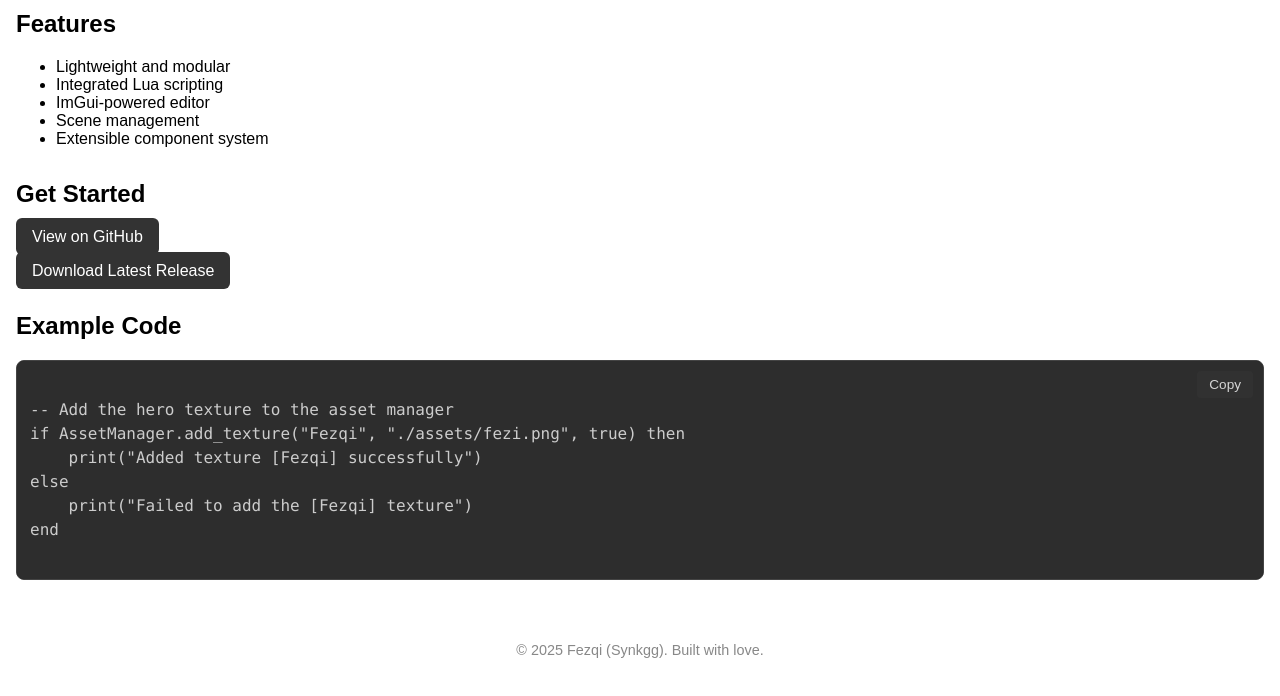
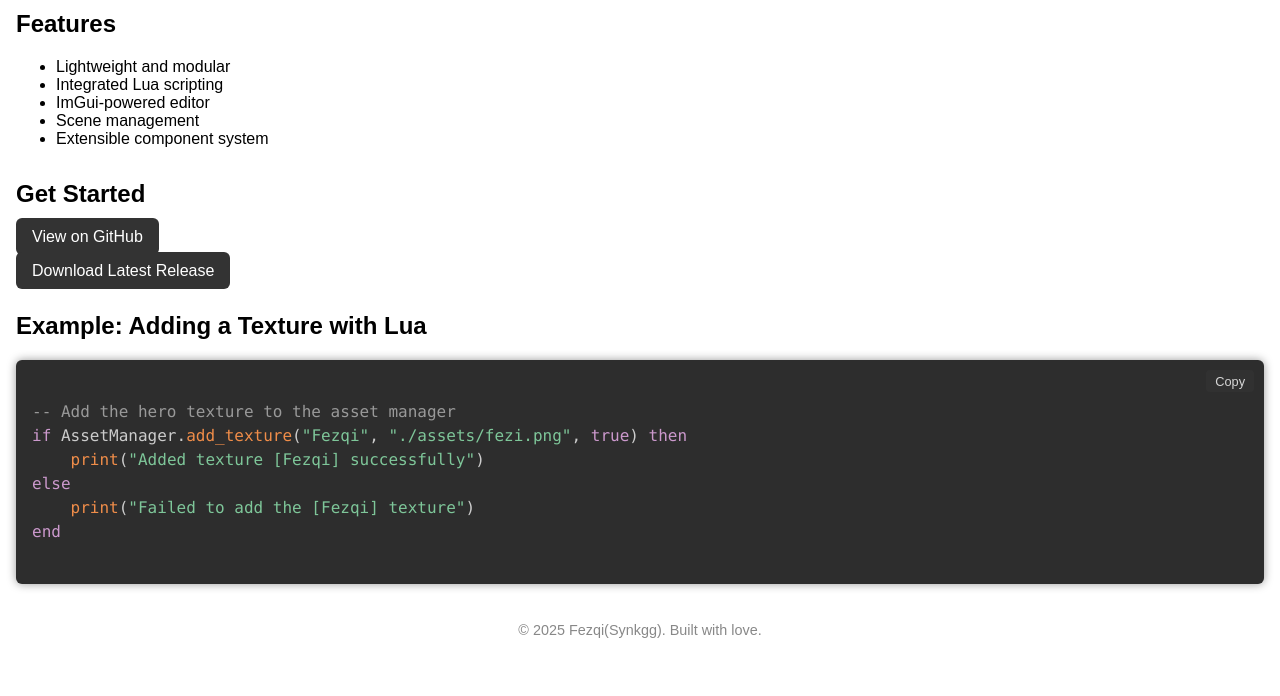
Before and after one commit to Synkgg/Vortek-Engine, a plain HTML site: page docs/index.html in a window 1280 px wide. Shown: the part 128-824 px from the top of the page. Drawn offline with nearby package versions, Linux system fonts and the light colour scheme.

Commit message:
Update index.html

```diff
--- a/docs/index.html
+++ b/docs/index.html
@@ -4,13 +4,50 @@
   <meta charset="UTF-8" />
   <meta name="viewport" content="width=device-width, initial-scale=1.0"/>
   <title>Vortek Engine</title>
-  <link rel="stylesheet" href="https://cdnjs.cloudflare.com/ajax/libs/prism/1.29.0/themes/prism-tomorrow.min.css" />
   <link rel="stylesheet" href="style.css" />
+
+  <!-- Prism.js for syntax highlighting -->
+  <link href="https://cdn.jsdelivr.net/npm/prismjs@1.29.0/themes/prism-tomorrow.min.css" rel="stylesheet" />
+  <script src="https://cdn.jsdelivr.net/npm/prismjs@1.29.0/prism.min.js"></script>
+  <script src="https://cdn.jsdelivr.net/npm/prismjs@1.29.0/components/prism-lua.min.js"></script>
+
+  <style>
+    pre {
+      background-color: #1e1e2e;
+      padding: 1em;
+      border-radius: 6px;
+      overflow-x: auto;
+      font-family: "Fira Code", monospace;
+      box-shadow: 0 0 10px rgba(0,0,0,0.4);
+      position: relative;
+    }
+    code {
+      font-size: 0.95em;
+    }
+    .code-example {
+      margin-top: 2em;
+    }
+    .copy-btn {
+      position: absolute;
+      top: 10px;
+      right: 10px;
+      background-color: #333;
+      color: white;
+      border: none;
+      border-radius: 4px;
+      padding: 0.3em 0.7em;
+      cursor: pointer;
+      font-size: 0.8em;
+    }
+    .copy-btn:active {
+      transform: scale(0.95);
+    }
+  </style>
 </head>
 <body>
   <header>
     <div class="header-left">
-      <img src="https://github.com/user-attachments/assets/2dc9827f-50ad-49c4-9f3b-809f6f3ab325" class="logo" alt="Vortek Engine logo" />
+      <img src="https://github.com/user-attachments/assets/2dc9827f-50ad-49c4-9f3b-809f6f3ab325" class="logo" />
     </div>
     <div class="header-right">
       <label for="theme-selector">Theme:</label>
@@ -39,27 +76,24 @@
     <p><a class="button" href="https://github.com/Synkgg/Vortek-Engine/releases" target="_blank">Download Latest Release</a></p>
   </section>
 
-  <section>
-    <h2>Example Code</h2>
-    <div class="code-block">
-      <pre><code class="language-lua">
+  <!-- Lua Code Example Block -->
+  <section class="code-example">
+    <h2>Example: Adding a Texture with Lua</h2>
+    <pre><button class="copy-btn" onclick="copyCode(this)">Copy</button><code class="language-lua">
 -- Add the hero texture to the asset manager
 if AssetManager.add_texture("Fezqi", "./assets/fezi.png", true) then
     print("Added texture [Fezqi] successfully")
 else
     print("Failed to add the [Fezqi] texture")
 end
-      </code></pre>
-      <button class="copy-btn" onclick="copyCode(this)">Copy</button>
-    </div>
+    </code></pre>
   </section>
 
   <footer>
-    <p>© 2025 Fezqi (Synkgg). Built with love.</p>
+    <p>© 2025 Fezqi(Synkgg). Built with love.</p>
   </footer>
 
   <script>
-    // Theme persistence
     const selector = document.getElementById('theme-selector');
     const savedTheme = localStorage.getItem('theme') || 'light';
     document.documentElement.setAttribute('data-theme', savedTheme);
@@ -71,16 +105,16 @@ end
       localStorage.setItem('theme', selectedTheme);
     });
 
-    // Copy code function
     function copyCode(button) {
-      const codeBlock = button.parentElement.querySelector('code');
-      const text = codeBlock.innerText;
-      navigator.clipboard.writeText(text).then(() => {
+      const code = button.nextElementSibling.innerText;
+      navigator.clipboard.writeText(code).then(() => {
         button.textContent = "Copied!";
         setTimeout(() => button.textContent = "Copy", 1500);
+      }).catch(err => {
+        console.error("Copy failed", err);
+        button.textContent = "Error";
       });
     }
   </script>
-  <script src="https://cdnjs.cloudflare.com/ajax/libs/prism/1.29.0/prism.min.js"></script>
 </body>
 </html>
```
